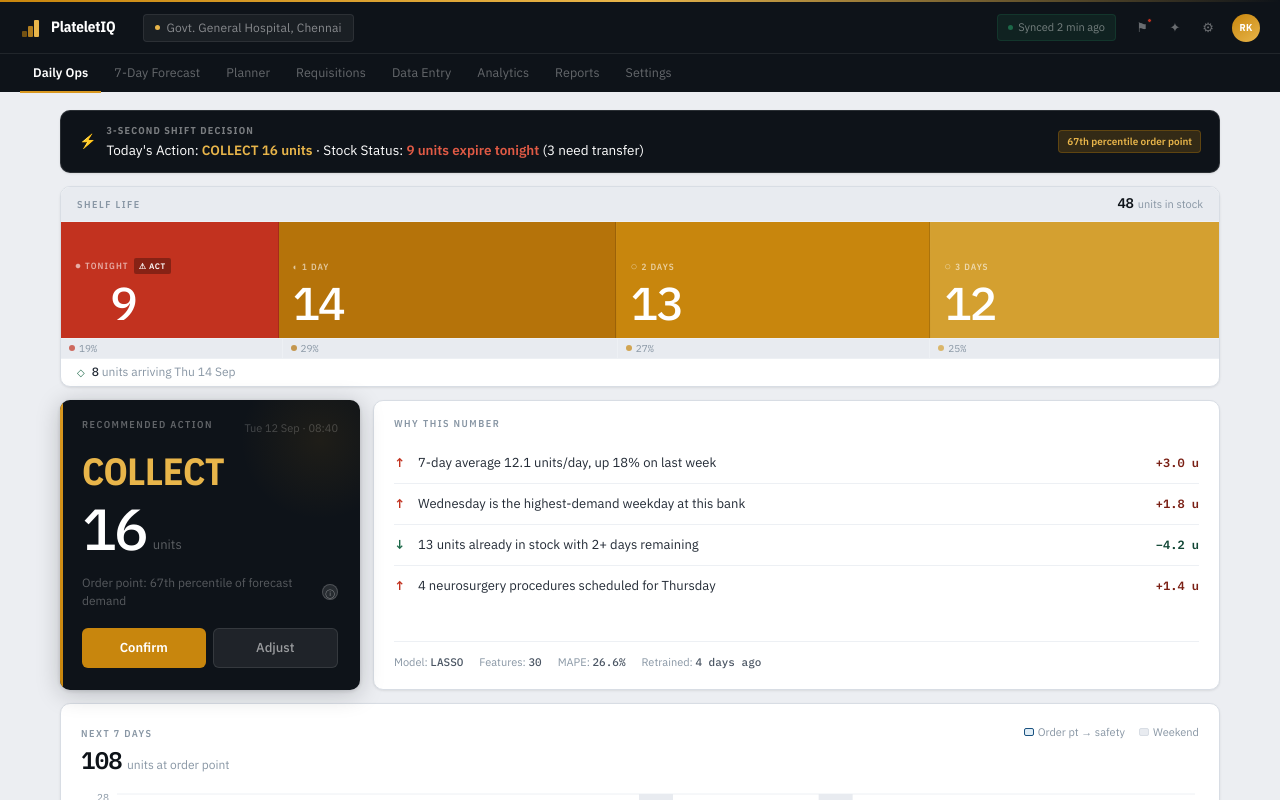
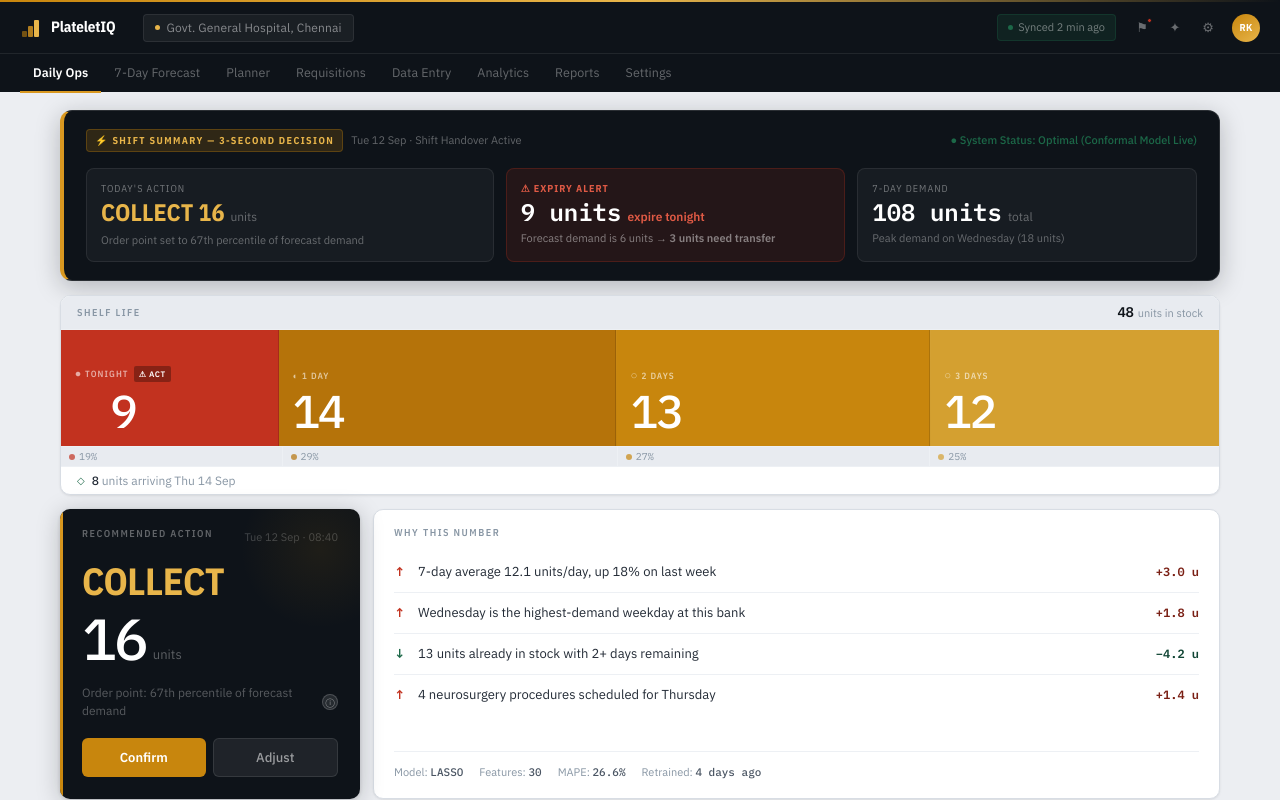
Before and after one commit to soujhi/devjams-26_twd, a React (Vite) app: page / in a window 1280 px wide. Built offline with nearby package versions, Linux system fonts and the light colour scheme; the HTML template or start-up script is replaced by a standard one.

Commit message:
Redesign DailyOps Hero Banner for 3-second shift decision clarity

```diff
--- a/src/App.tsx
+++ b/src/App.tsx
@@ -762,32 +762,91 @@ function GlanceCard() {
 
 function DailyOps({ onBand }: { onBand: (b: typeof BANDS[0]) => void }) {
   return (
-    <div style={{ display: "flex", flexDirection: "column", gap: 13 }}>
-      {/* 3-Second Technician Shift Summary Banner — Ultimate Interpretability */}
+    <div style={{ display: "flex", flexDirection: "column", gap: 14 }}>
+      {/* 3-Second Technician Decision Hero Banner */}
       <div style={{
         background: "var(--ink-0)",
         border: "1px solid rgba(255,255,255,0.12)",
-        borderRadius: 10, padding: "12px 18px",
-        display: "flex", alignItems: "center", justifyContent: "space-between",
-        boxShadow: "var(--sh-card)",
+        borderLeft: "4px solid var(--am-5)",
+        borderRadius: 12, padding: "18px 22px",
+        boxShadow: "0 6px 24px rgba(14,19,25,.25)",
+        display: "flex", flexDirection: "column", gap: 12,
       }}>
-        <div style={{ display: "flex", alignItems: "center", gap: 10 }}>
-          <span style={{ fontSize: 14, color: "var(--am-4)" }}>⚡</span>
-          <div>
-            <div style={{ fontSize: 10, color: "rgba(255,255,255,.45)", textTransform: "uppercase", letterSpacing: ".12em", fontWeight: 700, fontFamily: "var(--f-disp)" }}>
-              3-SECOND SHIFT DECISION
+        <div style={{ display: "flex", justifyContent: "space-between", alignItems: "center" }}>
+          <div style={{ display: "flex", alignItems: "center", gap: 8 }}>
+            <span style={{
+              fontSize: 10, fontWeight: 700, fontFamily: "var(--f-disp)",
+              letterSpacing: ".14em", textTransform: "uppercase",
+              color: "var(--am-4)", background: "rgba(200,134,13,.18)",
+              padding: "3px 8px", borderRadius: 4, border: "1px solid rgba(200,134,13,.3)"
+            }}>⚡ SHIFT SUMMARY — 3-SECOND DECISION</span>
+            <span style={{ fontSize: 11, color: "rgba(255,255,255,.35)", fontFamily: "var(--f-body)" }}>
+              Tue 12 Sep · Shift Handover Active
+            </span>
+          </div>
+          <span style={{ fontSize: 11, color: "var(--st-6)", fontFamily: "var(--f-body)", fontWeight: 500 }}>
+            ● System Status: Optimal (Conformal Model Live)
+          </span>
+        </div>
+
+        {/* 3 Metrics Row */}
+        <div style={{ display: "grid", gridTemplateColumns: "1.2fr 1fr 1fr", gap: 12, marginTop: 4 }}>
+          {/* Card 1: Today's Action */}
+          <div style={{
+            background: "rgba(255,255,255,0.04)", border: "1px solid rgba(255,255,255,0.08)",
+            borderRadius: 8, padding: "12px 14px", display: "flex", flexDirection: "column", gap: 4
+          }}>
+            <span style={{ fontSize: 10, color: "rgba(255,255,255,.4)", fontFamily: "var(--f-disp)", textTransform: "uppercase", letterSpacing: ".1em" }}>
+              TODAY'S ACTION
+            </span>
+            <div style={{ display: "flex", alignItems: "baseline", gap: 6 }}>
+              <span style={{ fontFamily: "var(--f-disp)", fontSize: 24, fontWeight: 700, color: "var(--am-4)", lineHeight: 1 }}>
+                COLLECT 16
+              </span>
+              <span style={{ fontSize: 12, color: "rgba(255,255,255,.35)", fontFamily: "var(--f-body)" }}>units</span>
             </div>
-            <div style={{ fontSize: 13.5, color: "#fff", fontFamily: "var(--f-body)", marginTop: 2 }}>
-              Today's Action: <strong style={{ color: "var(--am-4)", fontWeight: 700 }}>COLLECT 16 units</strong> · Stock Status: <strong style={{ color: "var(--cr-4)", fontWeight: 700 }}>9 units expire tonight</strong> (3 need transfer)
+            <span style={{ fontSize: 11, color: "rgba(255,255,255,.35)", fontFamily: "var(--f-body)", marginTop: 2 }}>
+              Order point set to 67th percentile of forecast demand
+            </span>
+          </div>
+
+          {/* Card 2: Expiry Alert */}
+          <div style={{
+            background: "rgba(194,50,31,0.12)", border: "1px solid rgba(194,50,31,0.25)",
+            borderRadius: 8, padding: "12px 14px", display: "flex", flexDirection: "column", gap: 4
+          }}>
+            <span style={{ fontSize: 10, color: "var(--cr-4)", fontFamily: "var(--f-disp)", textTransform: "uppercase", letterSpacing: ".1em", fontWeight: 700 }}>
+              ⚠ EXPIRY ALERT
+            </span>
+            <div style={{ display: "flex", alignItems: "baseline", gap: 6 }}>
+              <span className="data" style={{ fontSize: 24, fontWeight: 600, color: "#fff", lineHeight: 1 }}>
+                9 units
+              </span>
+              <span style={{ fontSize: 12, color: "var(--cr-4)", fontFamily: "var(--f-body)", fontWeight: 600 }}>expire tonight</span>
             </div>
-          </div>
-        </div>
-        <div style={{ display: "flex", gap: 6 }}>
-          <span style={{
-            fontSize: 10, fontWeight: 700, padding: "3px 8px", borderRadius: 4,
-            background: "rgba(200,134,13,.2)", color: "var(--am-4)", border: "1px solid rgba(200,134,13,.3)",
-            fontFamily: "var(--f-body)"
-          }}>67th percentile order point</span>
+            <span style={{ fontSize: 11, color: "rgba(255,255,255,.45)", fontFamily: "var(--f-body)" }}>
+              Forecast demand is 6 units → <strong>3 units need transfer</strong>
+            </span>
+          </div>
+
+          {/* Card 3: 7-Day Requirement */}
+          <div style={{
+            background: "rgba(255,255,255,0.04)", border: "1px solid rgba(255,255,255,0.08)",
+            borderRadius: 8, padding: "12px 14px", display: "flex", flexDirection: "column", gap: 4
+          }}>
+            <span style={{ fontSize: 10, color: "rgba(255,255,255,.4)", fontFamily: "var(--f-disp)", textTransform: "uppercase", letterSpacing: ".1em" }}>
+              7-DAY DEMAND
+            </span>
+            <div style={{ display: "flex", alignItems: "baseline", gap: 6 }}>
+              <span className="data" style={{ fontSize: 24, fontWeight: 600, color: "#fff", lineHeight: 1 }}>
+                108 units
+              </span>
+              <span style={{ fontSize: 12, color: "rgba(255,255,255,.35)", fontFamily: "var(--f-body)" }}>total</span>
+            </div>
+            <span style={{ fontSize: 11, color: "rgba(255,255,255,.35)", fontFamily: "var(--f-body)" }}>
+              Peak demand on Wednesday (18 units)
+            </span>
+          </div>
         </div>
       </div>
 
```
